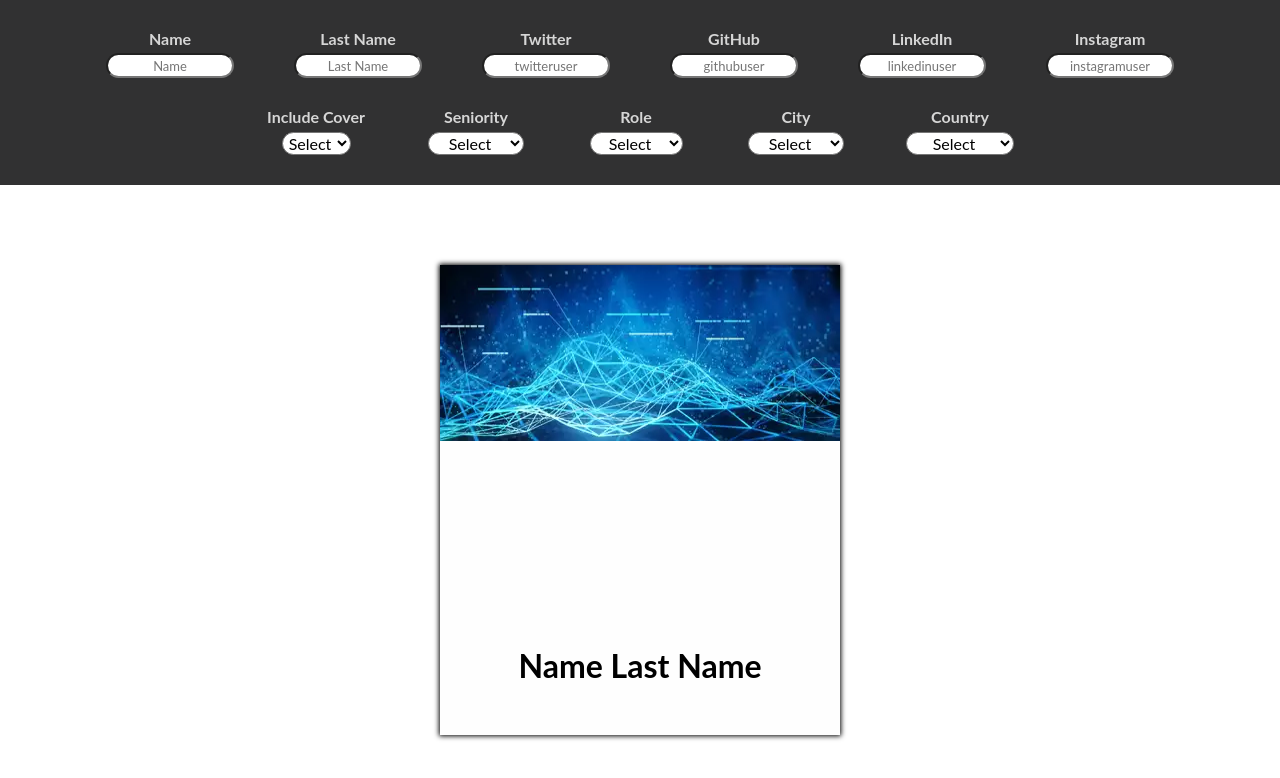
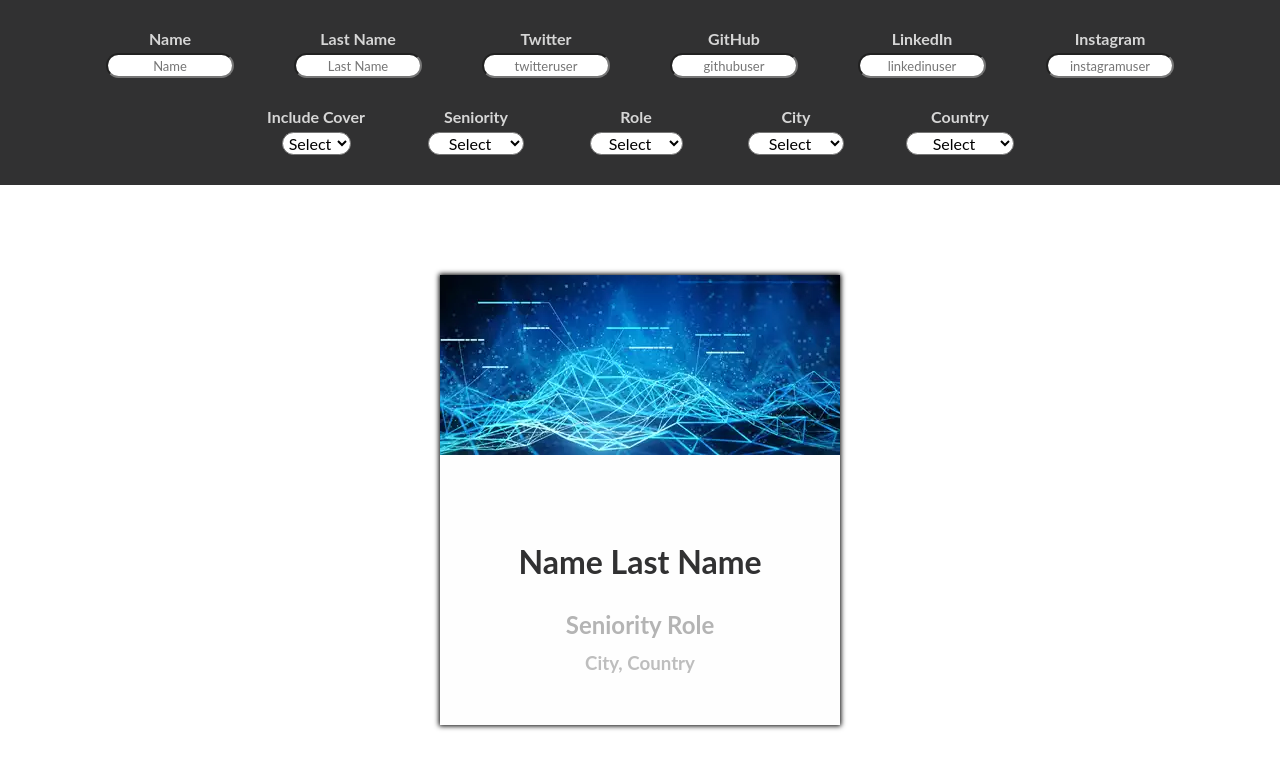
Before and after one commit to davidnavarretea/ConditionalProfileCard, a plain HTML site: page index.html in a window 1280 px wide. Drawn offline with Linux system fonts and the light colour scheme.

Commit message:
Card styles

```diff
--- a/css/app.css
+++ b/css/app.css
@@ -52,7 +52,7 @@
 }
 .card {
     box-shadow: 0px 0px 5px 1px black;
-    height: 47rem;
+    height: 45rem;
     width: 40rem;
     display: flex;
     flex-direction: column;
@@ -61,10 +61,10 @@
     background-image: url(../img/bg.webp);
     background-size: cover;
     background-position: bottom;
-    height: 42%;
+    height: 45%;
 }
 .restcard {
-    height: 58%;
+    height: 55%;
     background-color: #fefefe;
     display: flex;
     flex-direction: column;
@@ -72,3 +72,14 @@
     align-items: center;
     padding-bottom: 5rem;
 }
+.cardnames {
+    color: #313132;
+}
+.work {
+    margin-top: 3rem;
+    color: #b4b4b4;
+}
+.location {
+    margin-top: 1.5rem;
+    color: #bebebe;
+}
--- a/index.html
+++ b/index.html
@@ -100,7 +100,9 @@
             <div class="card">
                 <div id="backgroundcardid" class="backgroundcard"></div>
                 <div class="restcard">
-                    <h1 class="cardname">Name <span class="cardlastname">Last Name</span></h1>
+                    <h1 class="cardnames"><span class="cardname">Name </span><span class="cardlastname">Last Name</span></h1>
+                    <h2 class="work"><span class="cardseniority">Seniority </span><span class="cardrole">Role</span></h2>
+                    <h3 class="location"><span class="cardcity">City, </span><span class="cardcountry">Country</span></h3>
                 </div>
             </div>
         </div>
```
Also changed, not shown: img/pikachu.webp (added).
